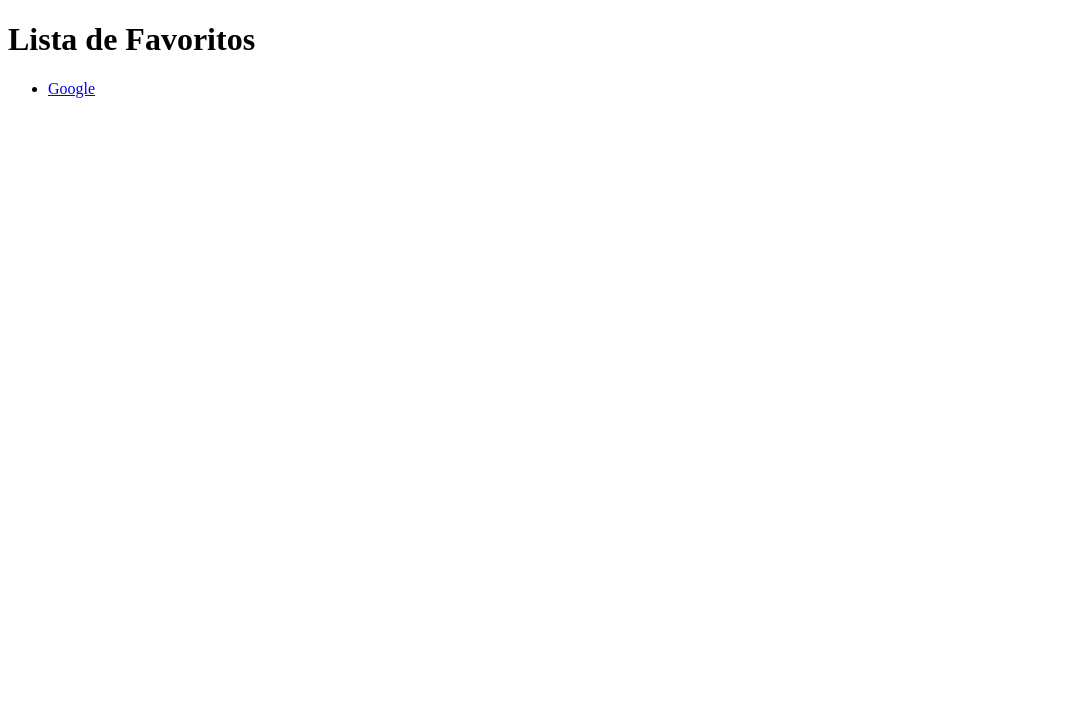
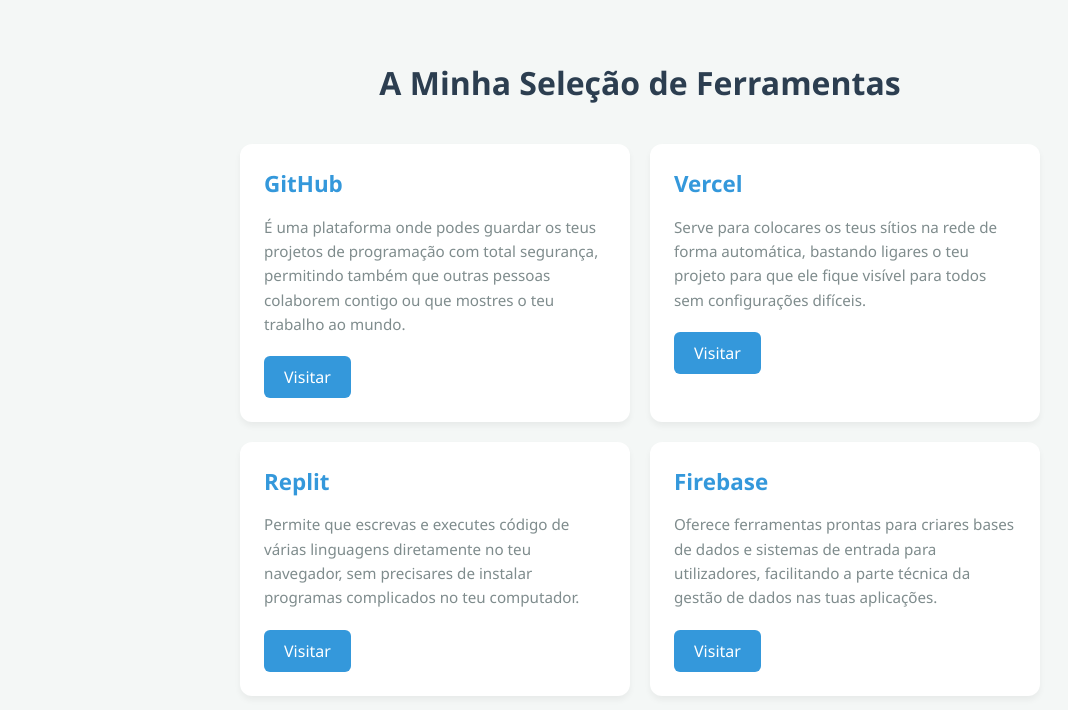
Before and after one commit to Xtvback/Favoritos, a plain HTML site: page index.html in a window 1280 px wide. Shown: the whole page, without its empty margins (0-1068 px from the left). Drawn offline with Linux system fonts and the light colour scheme.

Commit message:
Update index.html

```diff
--- a/index.html
+++ b/index.html
@@ -1,13 +1,98 @@
 <!DOCTYPE html>
 <html lang="pt">
 <head>
-<meta charset="UTF-8">
-<title>Os Meus Favoritos</title>
+    <meta charset="UTF-8">
+    <meta name="viewport" content="width=device-width, initial-scale=1.0">
+    <title>Os Meus Favoritos</title>
+    <style>
+        body {
+            font-family: "Segoe UI", Tahoma, Geneva, Verdana, sans-serif;
+            background-color: #f4f7f6;
+            margin: 0;
+            padding: 40px 20px;
+            display: flex;
+            justify-content: center;
+        }
+        .content {
+            max-width: 800px;
+            width: 100%;
+        }
+        h1 {
+            color: #2c3e50;
+            text-align: center;
+            margin-bottom: 40px;
+        }
+        .grid {
+            display: grid;
+            grid-template-columns: repeat(auto-fit, minmax(300px, 1fr));
+            gap: 20px;
+        }
+        .card {
+            background: white;
+            border-radius: 12px;
+            padding: 24px;
+            box-shadow: 0 4px 6px rgba(0,0,0,0.05);
+            transition: transform 0.2s;
+        }
+        .card:hover {
+            transform: translateY(-5px);
+        }
+        .card h2 {
+            margin: 0 0 12px 0;
+            color: #3498db;
+            font-size: 1.4rem;
+        }
+        .card p {
+            color: #7f8c8d;
+            font-size: 0.95rem;
+            line-height: 1.6;
+            margin-bottom: 20px;
+        }
+        .link-button {
+            display: inline-block;
+            background-color: #3498db;
+            color: white;
+            padding: 10px 20px;
+            border-radius: 6px;
+            text-decoration: none;
+            font-weight: 500;
+        }
+        .link-button:hover {
+            background-color: #2980b9;
+        }
+    </style>
 </head>
 <body>
-<h1>Lista de Favoritos</h1>
-<ul>
-<li><a href="https://www.google.com">Google</a></li>
-</ul>
+
+<div class="content">
+    <h1>A Minha Seleção de Ferramentas</h1>
+
+    <div class="grid">
+        <div class="card">
+            <h2>GitHub</h2>
+            <p>É uma plataforma onde podes guardar os teus projetos de programação com total segurança, permitindo também que outras pessoas colaborem contigo ou que mostres o teu trabalho ao mundo.</p>
+            <a href="https://github.com" class="link-button" target="_blank">Visitar</a>
+        </div>
+
+        <div class="card">
+            <h2>Vercel</h2>
+            <p>Serve para colocares os teus sítios na rede de forma automática, bastando ligares o teu projeto para que ele fique visível para todos sem configurações difíceis.</p>
+            <a href="https://vercel.com" class="link-button" target="_blank">Visitar</a>
+        </div>
+
+        <div class="card">
+            <h2>Replit</h2>
+            <p>Permite que escrevas e executes código de várias linguagens diretamente no teu navegador, sem precisares de instalar programas complicados no teu computador.</p>
+            <a href="https://replit.com" class="link-button" target="_blank">Visitar</a>
+        </div>
+
+        <div class="card">
+            <h2>Firebase</h2>
+            <p>Oferece ferramentas prontas para criares bases de dados e sistemas de entrada para utilizadores, facilitando a parte técnica da gestão de dados nas tuas aplicações.</p>
+            <a href="https://firebase.google.com" class="link-button" target="_blank">Visitar</a>
+        </div>
+    </div>
+</div>
+
 </body>
 </html>
```
